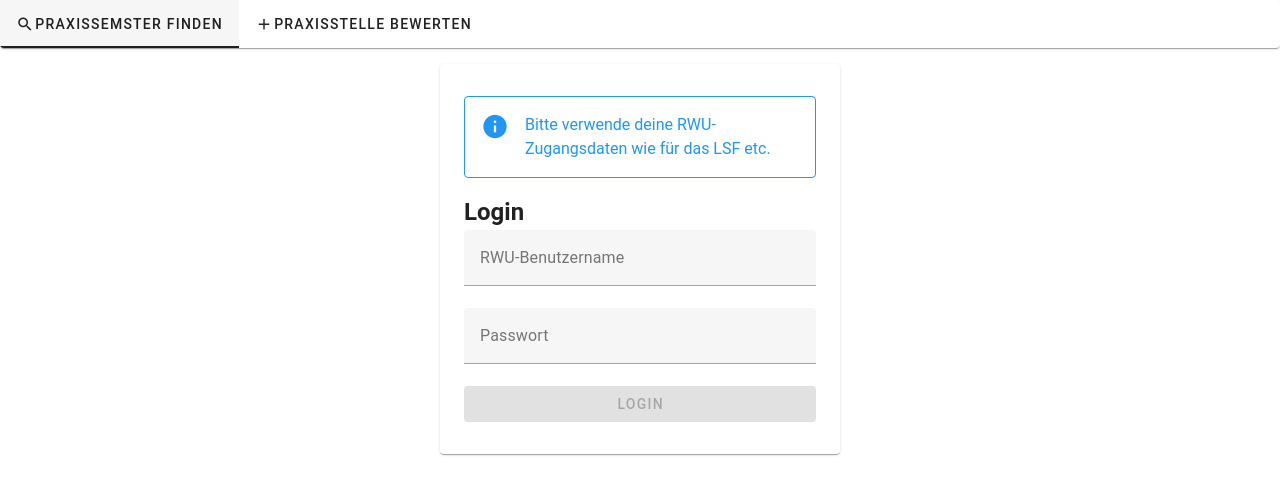
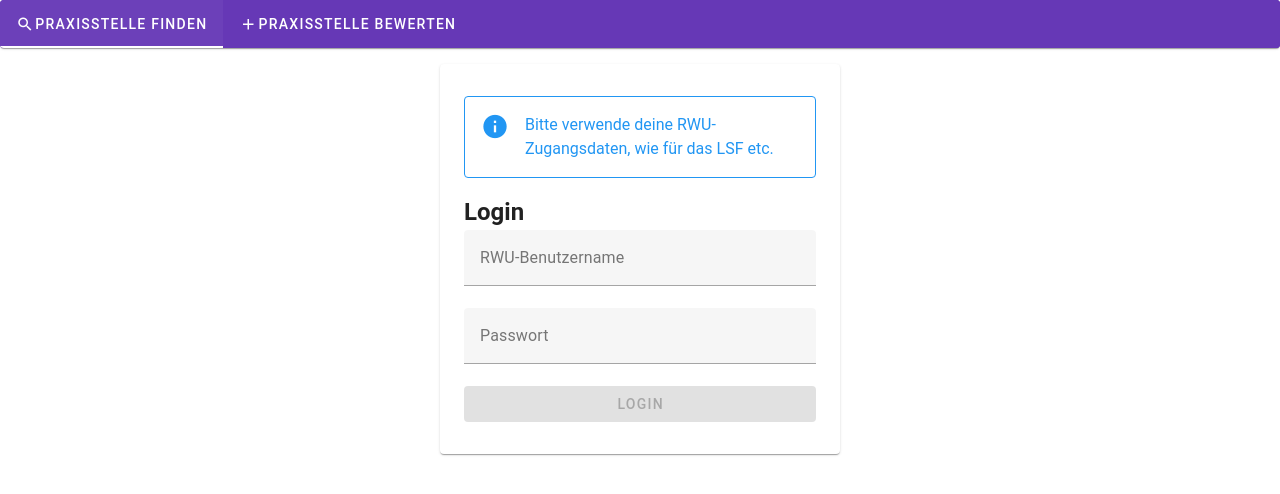
Before and after one commit to DavidDamke/praxisBewertungWebApp, a Vue app: page /login in a window 1280 px wide. Shown: the top 494 px of the page. Built offline with nearby package versions, Linux system fonts and the light colour scheme.

Commit message:
add some color

```diff
--- a/src/components/login/login.vue
+++ b/src/components/login/login.vue
@@ -9,7 +9,7 @@
         class="mb-4 highlighted-text-alert"
         variant="outlined"
       >
-        Bitte verwende deine RWU-Zugangsdaten wie für das LSF etc.
+        Bitte verwende deine RWU-Zugangsdaten, wie für das LSF etc.
       </v-alert>
       <v-alert v-if="errorMessage" type="error" variant="outlined" class="mb-4">
          {{ errorMessage }}
@@ -71,7 +71,7 @@ export default {
       } catch (error) {
         console.error('Login error:', error);
         if (error.response && error.response.status === 401) {
-          this.errorMessage = 'Die Nutzerdaten sind nicht bekannt!';
+          this.errorMessage = 'Die Nutzerdaten sind nicht bekannt.';
         } else {
           this.errorMessage = 'An unexpected error occurred';
         }
--- a/src/components/mainpage/ListEntries.vue
+++ b/src/components/mainpage/ListEntries.vue
@@ -13,7 +13,7 @@
     <v-virtual-scroll
       v-else
       :items="getPaginatedCompaniesList()"
-      height="660"
+      height="70vH"
     >
       <template v-slot:default="{ item }">
         <v-card
@@ -149,6 +149,10 @@ export default {
     },
 
     filterCompanies() {
+      if(this.searchValue==null){
+        this.filteredCompanies=this.companies;
+        return  this.filteredCompanies};
+
       this.filteredCompanies = this.companies.filter((document) =>
         document.name.toLowerCase().includes(this.searchValue.toLowerCase())
       );
--- a/src/components/mainpage/MainPage.vue
+++ b/src/components/mainpage/MainPage.vue
@@ -25,4 +25,5 @@ export default {
 </script>
 
 <style scoped>
+
 </style>
--- a/src/components/nav/NavMainPage.vue
+++ b/src/components/nav/NavMainPage.vue
@@ -34,7 +34,7 @@ export default {
       tabs: [
         {
           icon: "mdi-magnify",
-          text: "Praxissemster finden",
+          text: "Praxisstelle finden",
           route: "/mainpage",
         },
         {
@@ -61,4 +61,14 @@ export default {
 </script>
 
 <style scoped>
+  div{
+    background-color: #6638b6;
+  }
+  .v-tab {
+  color: white;
+}
+
+.v-icon {
+  color: white;
+}
 </style>
```
